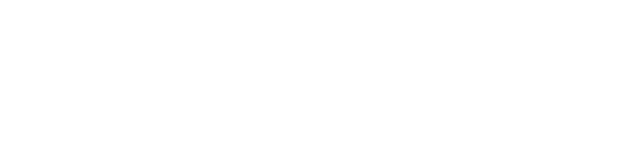
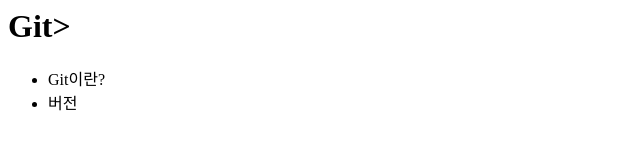
Before and after one commit to 1389572/opentutorials_git_july5087, a plain HTML site: page index.html in a window 1280 px wide. Shown: the whole page, without its empty margins (0-640 px from the left). Drawn offline with Linux system fonts and the light colour scheme.

Commit message:
버전이란 추가

```diff
--- a/index.html
+++ b/index.html
@@ -1,5 +1,12 @@
 <html>
 <body>
+<header>
+<h1>Git>
+</header>
 
-</body
+<ul>
+<li>Git이란?</li>
+<li>버전</li>
+</ul>
+</body>
 </html>
```
